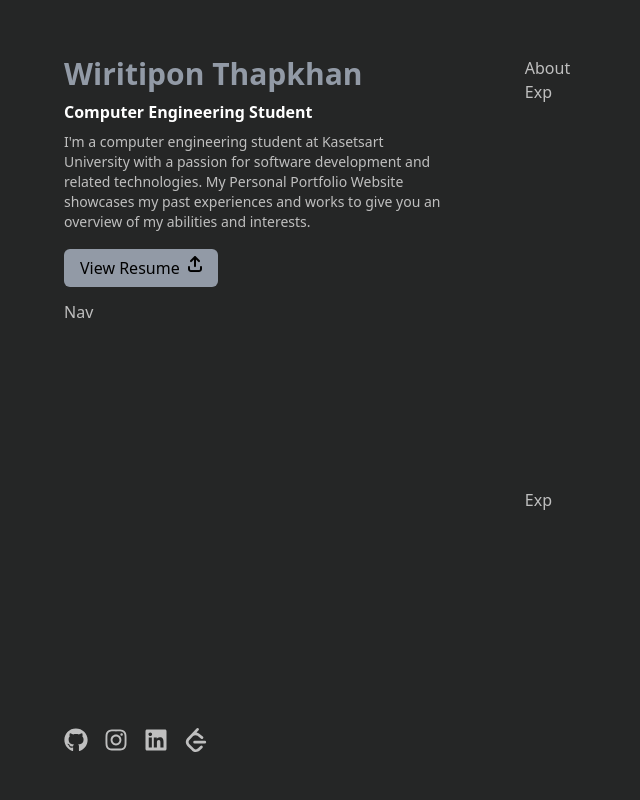
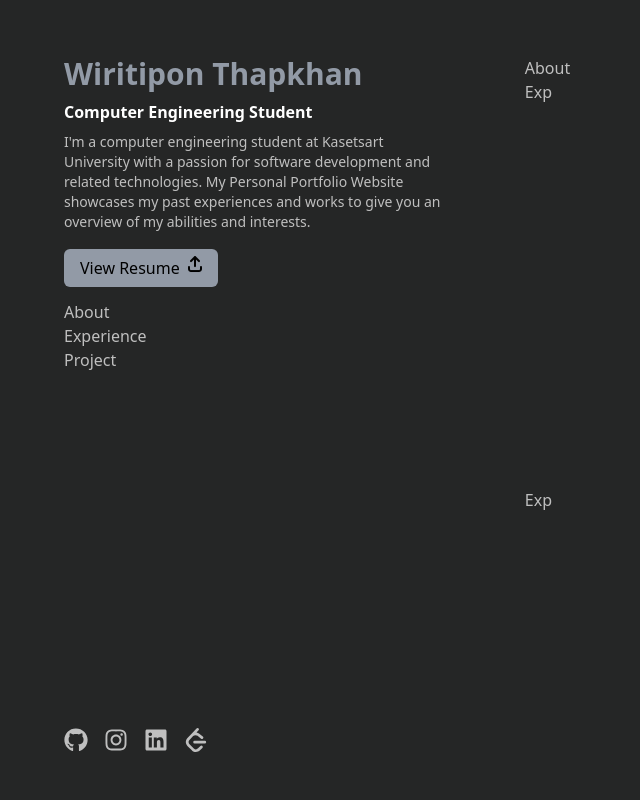
Before and after one commit to zignalssss/myPortfolio, a React (Vite) app in the folder client/: page / in a window 1280 px wide. Shown: the top 800 px of the page, without its empty margins (0-640 px from the left). Built offline with nearby package versions, Linux system fonts and the light colour scheme.

Commit message:
nav meue

```diff
--- a/client/src/App.jsx
+++ b/client/src/App.jsx
@@ -5,6 +5,7 @@ import { FaGithub } from "react-icons/fa";
 import { FaInstagram } from "react-icons/fa";
 import { FaLinkedin } from "react-icons/fa";
 import { SiLeetcode } from "react-icons/si";
+import {Link} from "react-router-dom"
 import './App.css'
 
 function App() {
@@ -25,7 +26,11 @@ function App() {
                 </a>
               </div>
             </div>
-            <div>Nav</div>
+            <div className='flex flex-col'>
+              <div>About</div>
+              <div>Experience</div>
+              <div>Project</div>
+            </div>
             <div className='flex items-end gap-4 text-2xl '>
                   {/* <a href='https://github.com/zignalssss' target='_blank'></a>
               <a href='https://www.instagram.com/emlnbmfsc3nzdqo_/' target='_blank'></a>
```
